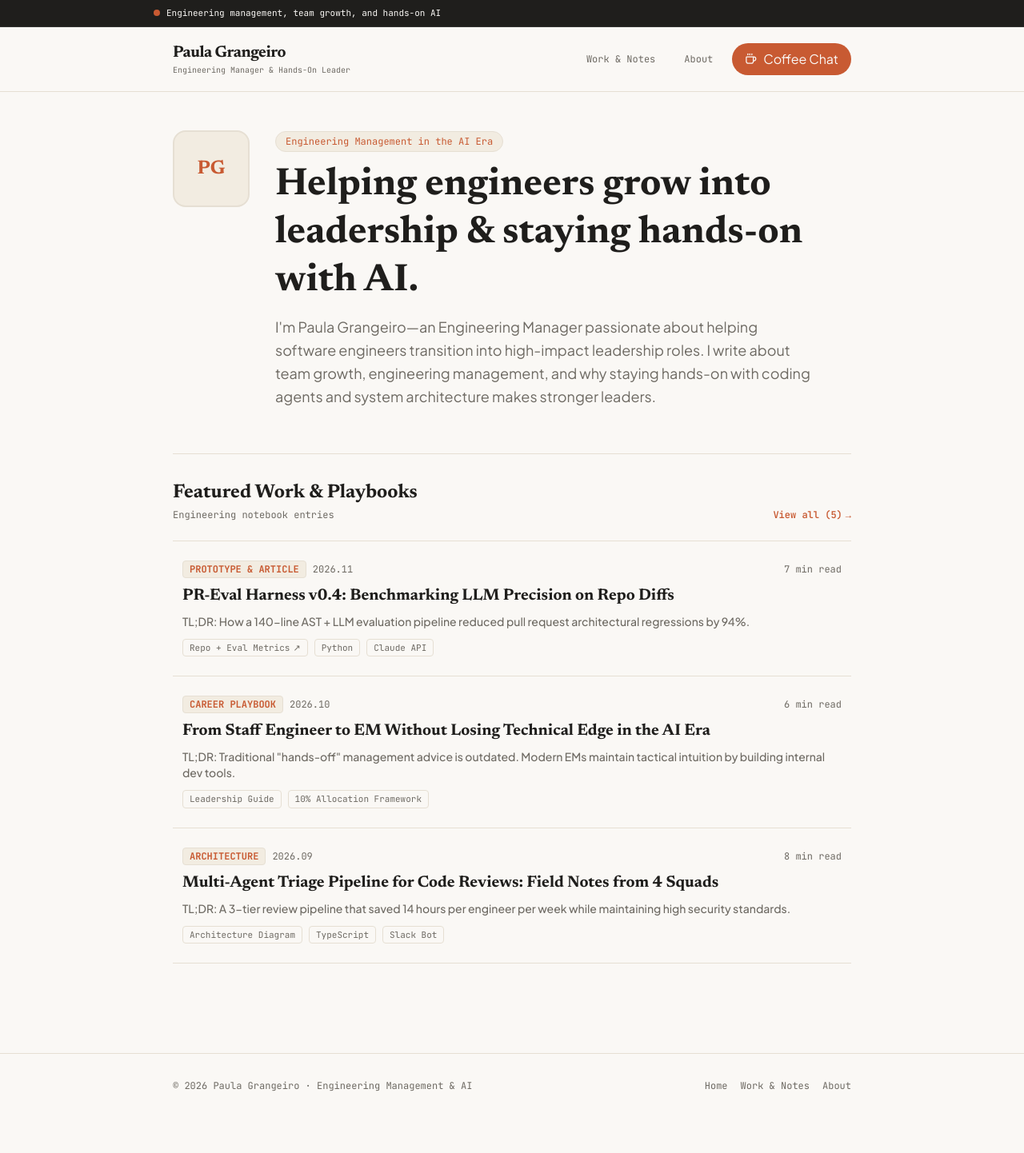
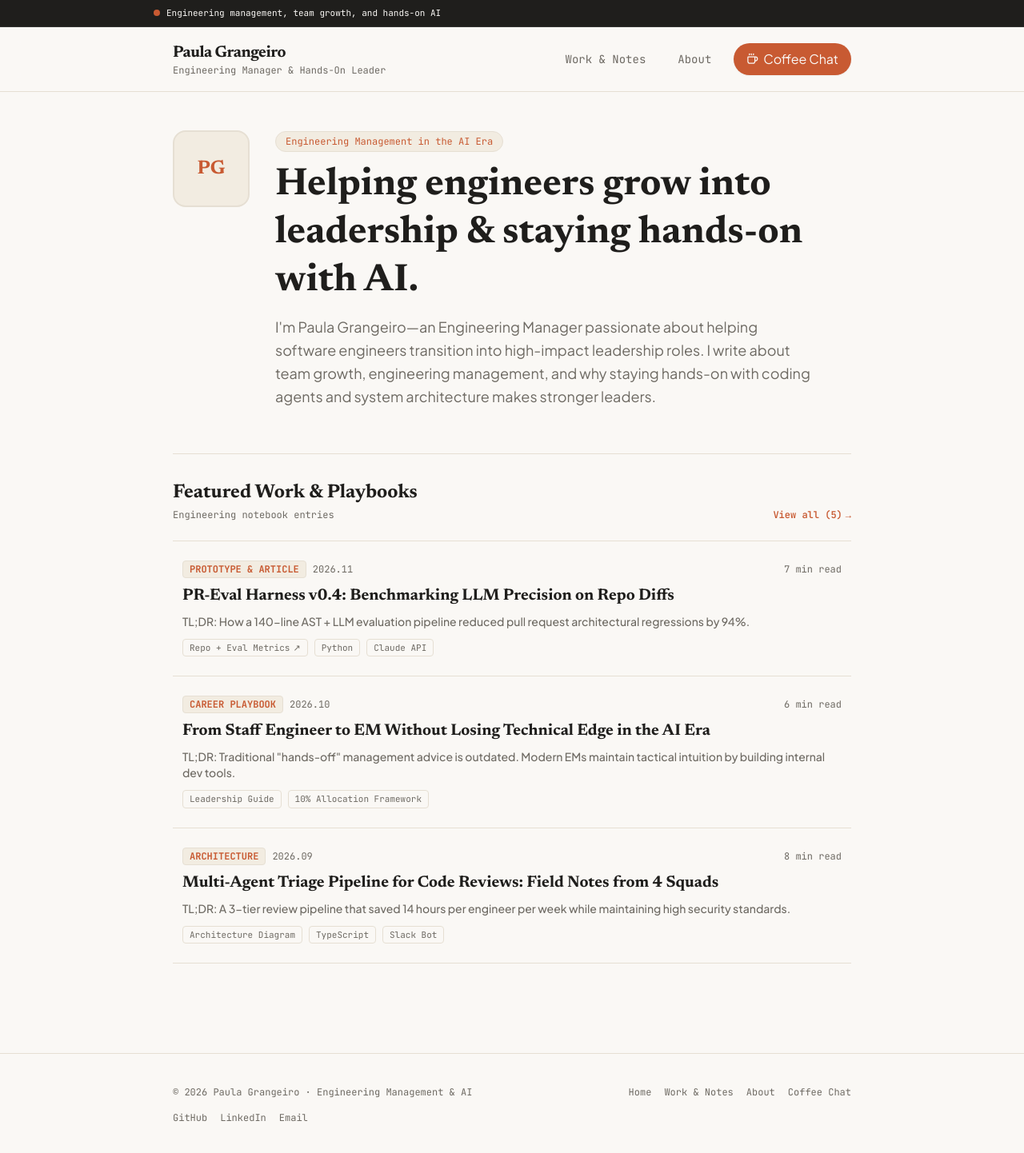
Before and after one commit to pgrangeiro/personal-site-2026, an Astro site: page / in a window 1280 px wide. Shown: the whole page at 80% size. Before the commit the page ends 1398 px from the top, so only its background shows below. Built offline with nearby package versions, Linux system fonts and the light colour scheme; Astro itself is replaced by a stand-in of ours.

Commit message:
Add footer and header

```diff
--- a/src/components/ContactExperience.test.tsx
+++ b/src/components/ContactExperience.test.tsx
@@ -1,6 +1,8 @@
-import { fireEvent, render, screen } from '@testing-library/react';
-import { describe, expect, it } from 'vitest';
+import { cleanup, fireEvent, render, screen } from '@testing-library/react';
+import { afterEach, describe, expect, it } from 'vitest';
 import ContactExperience from './ContactExperience';
+
+afterEach(cleanup);
 
 describe('ContactExperience', () => {
   it('explains that contact delivery is unavailable instead of reporting a false success', () => {
@@ -13,4 +15,23 @@ describe('ContactExperience', () => {
     expect(screen.getByRole('button', { name: 'Contact form not configured' })).toBeDisabled();
     expect(screen.queryByText(/message sent/i)).not.toBeInTheDocument();
   });
+
+  it('opens the shared dialog from a footer-style contact trigger', () => {
+    render(
+      <>
+        <ContactExperience />
+        <button data-contact-intent="hello" data-open-contact type="button">
+          Footer Coffee Chat
+        </button>
+      </>,
+    );
+
+    fireEvent.click(screen.getByRole('button', { name: 'Footer Coffee Chat' }));
+
+    expect(screen.getByRole('dialog')).toBeInTheDocument();
+    expect(screen.getByRole('button', { name: 'Say Hello / General Networking' })).toHaveAttribute(
+      'aria-pressed',
+      'true',
+    );
+  });
 });
--- a/src/components/ContactExperience.tsx
+++ b/src/components/ContactExperience.tsx
@@ -44,7 +44,7 @@ export default function ContactExperience() {
     <>
       <button
         aria-haspopup="dialog"
-        className="inline-flex items-center gap-2 rounded-full bg-terracotta px-4 py-2 font-mono text-xs font-semibold text-paper transition-colors hover:bg-[#B24D28]"
+        className="inline-flex items-center gap-1.5 rounded-full bg-terracotta px-4 py-2 font-mono text-xs font-semibold text-paper shadow-xs transition-all hover:bg-[#B24D28]"
         onClick={() => {
           setIntent('leadership');
           setIsOpen(true);
--- a/src/components/SiteFooter.astro
+++ b/src/components/SiteFooter.astro
@@ -1,10 +1,27 @@
-<footer class="mt-16 border-t border-hairline bg-paper py-8">
-  <div class="mx-auto flex max-w-4xl flex-col items-center justify-between gap-4 px-5 font-mono text-xs text-muted sm:flex-row sm:px-6">
-    <p>© {new Date().getFullYear()} Paula Grangeiro · Engineering Management & AI</p>
-    <nav aria-label="Footer navigation" class="flex items-center gap-4">
+<footer class="mt-16 border-t border-hairline bg-paper py-10">
+  <div class="mx-auto flex max-w-4xl flex-col items-center justify-between gap-x-6 gap-y-4 px-4 font-mono text-xs text-muted sm:flex-row sm:flex-wrap sm:px-6">
+    <p class="text-center sm:text-left">
+      © {new Date().getFullYear()} Paula Grangeiro · Engineering Management & AI
+    </p>
+    <nav aria-label="Footer navigation" class="flex flex-wrap items-center justify-center gap-x-4 gap-y-2">
       <a class="hover:text-terracotta" href="/">Home</a>
       <a class="hover:text-terracotta" href="/work">Work & Notes</a>
       <a class="hover:text-terracotta" href="/about">About</a>
+      <button
+        class="hover:text-terracotta"
+        data-contact-intent="hello"
+        data-open-contact
+        type="button"
+      >
+        Coffee Chat
+      </button>
+    </nav>
+    <nav aria-label="Social links" class="flex flex-wrap items-center justify-center gap-x-4 gap-y-2">
+      <a href="https://github.com/pgrangeiro" rel="noreferrer" target="_blank">GitHub</a>
+      <a href="https://www.linkedin.com/in/paulagrangeiro/" rel="noreferrer" target="_blank">
+        LinkedIn
+      </a>
+      <a href="mailto:contato@paulagrangeiro.com.br">Email</a>
     </nav>
   </div>
 </footer>
--- a/src/components/SiteHeader.astro
+++ b/src/components/SiteHeader.astro
@@ -1,5 +1,14 @@
 ---
 import ContactExperience from './ContactExperience';
+
+const pathname = Astro.url.pathname;
+const isHome = pathname === '/';
+const isWork = pathname === '/work' || pathname.startsWith('/work/');
+const isAbout = pathname === '/about' || pathname === '/about/';
+const navLinkClass =
+  'rounded-lg px-2 py-1.5 font-mono text-xs transition-all sm:px-3 sm:text-sm';
+const activeNavLinkClass = 'border border-hairline bg-sand font-semibold text-terracotta';
+const inactiveNavLinkClass = 'text-muted hover:text-ink';
 ---
 
 <div class="border-b border-[#333] bg-ink px-4 py-2 font-mono text-[11px] text-paper">
@@ -9,22 +18,35 @@ import ContactExperience from './ContactExperience';
   </div>
 </div>
 
-<header class="sticky top-0 z-40 border-b border-hairline bg-paper/95 backdrop-blur">
-  <div class="mx-auto flex min-h-20 max-w-4xl items-center justify-between gap-4 px-5 sm:px-6">
-    <a aria-label="Paula Grangeiro — Home" class="group shrink-0 text-left" href="/">
-      <span class="block font-editorial text-lg font-bold tracking-tight text-ink transition-colors group-hover:text-terracotta sm:text-xl">
+<header class="sticky top-0 z-40 border-b border-hairline bg-paper/90 backdrop-blur-md transition-all">
+  <div class="mx-auto flex min-h-20 max-w-4xl flex-wrap items-center justify-between gap-x-4 gap-y-2 px-4 py-3 sm:flex-nowrap sm:px-6 sm:py-0">
+    <a
+      aria-current={isHome ? 'page' : undefined}
+      aria-label="Paula Grangeiro — Home"
+      class="group shrink-0 text-left"
+      href="/"
+    >
+      <span class="block font-editorial text-xl font-bold tracking-tight text-ink transition-colors group-hover:text-terracotta">
         Paula Grangeiro
       </span>
-      <span class="hidden font-mono text-[10px] text-muted sm:block">
+      <span class="block font-mono text-xs text-muted">
         Engineering Manager & Hands-On Leader
       </span>
     </a>
 
-    <nav aria-label="Main navigation" class="flex items-center gap-1 sm:gap-3">
-      <a class="rounded-lg px-2 py-2 font-mono text-[11px] text-muted transition-colors hover:text-ink sm:px-3 sm:text-xs" href="/work">
+    <nav aria-label="Main navigation" class="flex w-full items-center justify-between gap-3 sm:w-auto sm:gap-4">
+      <a
+        aria-current={isWork ? 'page' : undefined}
+        class={`${navLinkClass} ${isWork ? activeNavLinkClass : inactiveNavLinkClass}`}
+        href="/work"
+      >
         Work & Notes
       </a>
-      <a class="rounded-lg px-2 py-2 font-mono text-[11px] text-muted transition-colors hover:text-ink sm:px-3 sm:text-xs" href="/about">
+      <a
+        aria-current={isAbout ? 'page' : undefined}
+        class={`${navLinkClass} ${isAbout ? activeNavLinkClass : inactiveNavLinkClass}`}
+        href="/about"
+      >
         About
       </a>
       <ContactExperience client:load />
```
